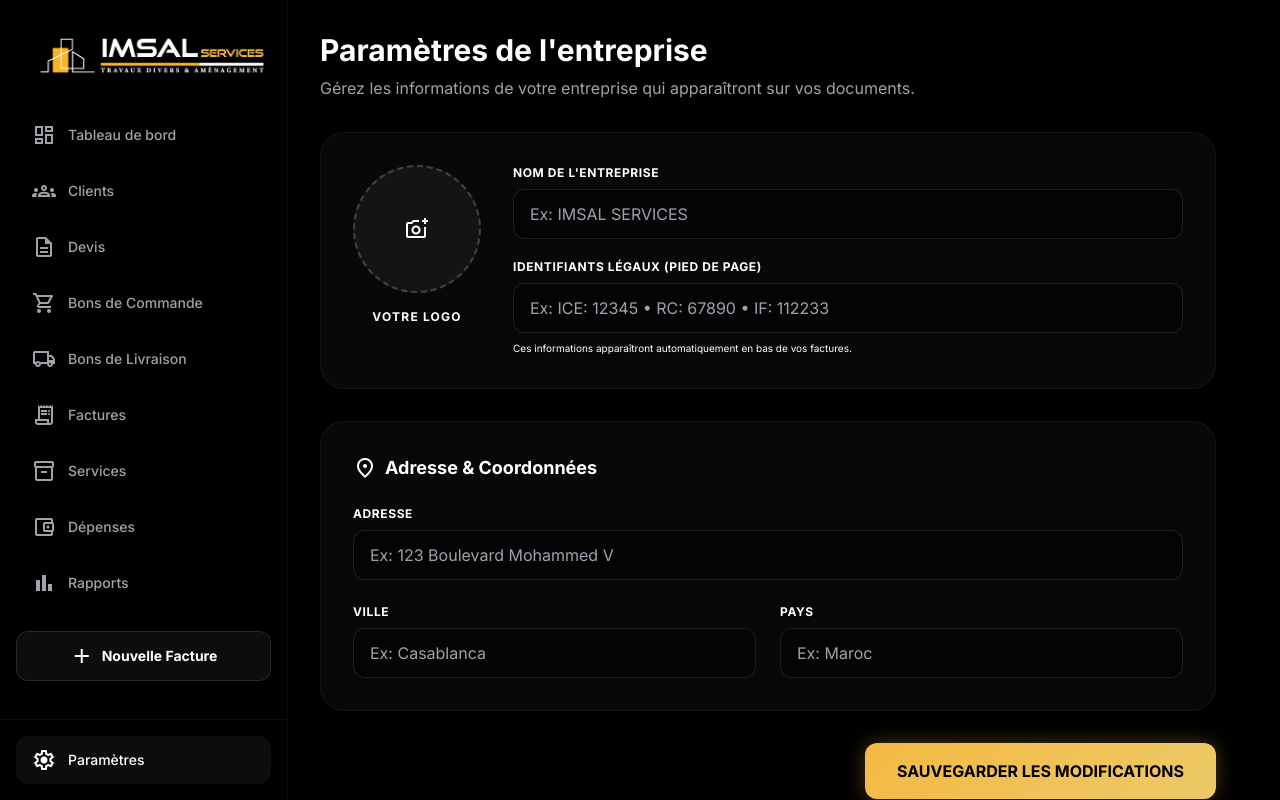
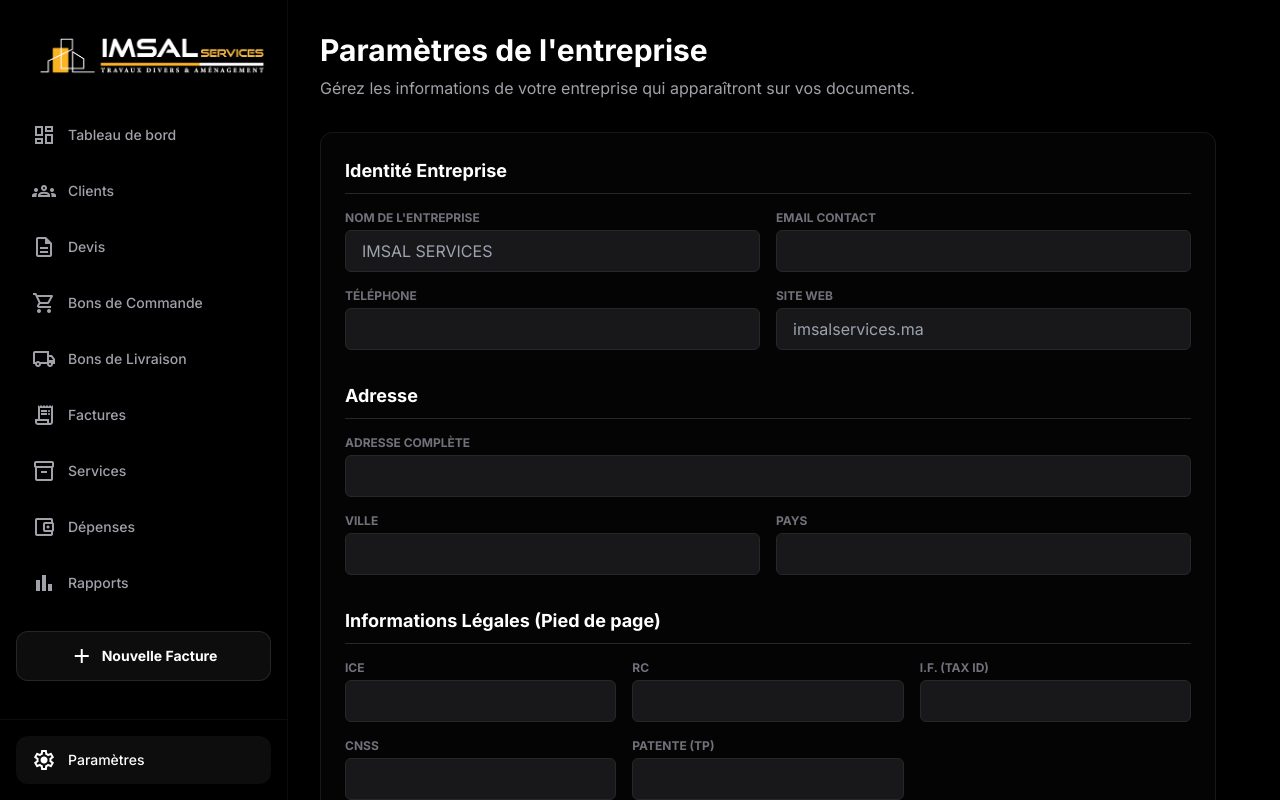
Before and after one commit to Baguza666/client-final-delivery, a Next.js app: page /settings in a window 1280 px wide. Shown: the top 800 px of the page. Built offline with nearby package versions, Linux system fonts and the light colour scheme; no server answers; the database is empty; a web font is replaced by a local one.

Commit message:
Fix workspace null type error

```diff
--- /dev/null
+++ b/src/app/actions/workspace.ts
@@ -0,0 +1,65 @@
+'use server'
+
+import { createServerClient } from '@supabase/ssr'
+import { cookies } from 'next/headers'
+import { revalidatePath } from 'next/cache'
+
+export async function updateWorkspace(formData: FormData) {
+    const cookieStore = await cookies()
+    const supabase = createServerClient(
+        process.env.NEXT_PUBLIC_SUPABASE_URL!,
+        process.env.NEXT_PUBLIC_SUPABASE_ANON_KEY!,
+        { cookies: { get: (name) => cookieStore.get(name)?.value } }
+    )
+
+    // 1. Get current workspace (or create one if missing)
+    let { data: workspace } = await supabase.from('workspaces').select('id').single()
+
+    // If no workspace exists, create a dummy one to update
+    if (!workspace) {
+        const { data: newWs } = await supabase.from('workspaces').insert({}).select().single()
+        workspace = newWs
+    }
+
+    // 🔴 THE FIX: TypeScript safety check
+    // If for some reason it's STILL null, stop here.
+    if (!workspace) {
+        console.error('Critical: No workspace found or created.')
+        return { error: 'Impossible de trouver ou créer un espace de travail.' }
+    }
+
+    // 2. Prepare data object
+    const updates = {
+        name: formData.get('name') as string,
+        address: formData.get('address') as string,
+        city: formData.get('city') as string,
+        country: formData.get('country') as string,
+        phone: formData.get('phone') as string,
+        email: formData.get('email') as string,
+        website: formData.get('website') as string,
+        ice: formData.get('ice') as string,
+        rc: formData.get('rc') as string,
+        tax_id: formData.get('tax_id') as string, // "IF"
+        cnss: formData.get('cnss') as string,
+        tp: formData.get('tp') as string, // "Taxe Professionnelle"
+        bank_name: formData.get('bank_name') as string,
+        rib: formData.get('rib') as string,
+        updated_at: new Date().toISOString(),
+    }
+
+    // 3. Update Database
+    const { error } = await supabase
+        .from('workspaces')
+        .update(updates)
+        .eq('id', workspace.id) // ✅ Error gone because we checked !workspace above
+
+    if (error) {
+        console.error('Error updating settings:', error)
+        return { error: 'Failed to update settings' }
+    }
+
+    // 4. FORCE REFRESH
+    revalidatePath('/settings')
+    revalidatePath('/', 'layout')
+    return { success: true }
+}
--- a/src/components/settings/SettingsForm.tsx
+++ b/src/components/settings/SettingsForm.tsx
@@ -1,129 +1,91 @@
-'use client';
+'use client'
 
-import { useState } from 'react';
-import { updateSettings } from '@/app/actions/settings';
+import React, { useState } from 'react'
+import { updateWorkspace } from '@/app/actions/workspace'
+import { useRouter } from 'next/navigation'
 
 export default function SettingsForm({ workspace }: { workspace: any }) {
-    const [loading, setLoading] = useState(false);
-    const [logoPreview, setLogoPreview] = useState<string | null>(workspace?.logo_url || null);
+    const router = useRouter()
+    const [loading, setLoading] = useState(false)
 
-    const handleLogoChange = (e: React.ChangeEvent<HTMLInputElement>) => {
-        const file = e.target.files?.[0];
-        if (file) {
-            const objectUrl = URL.createObjectURL(file);
-            setLogoPreview(objectUrl);
+    // Standard input style to keep code clean
+    const inputClass = "w-full bg-zinc-900 border border-zinc-800 rounded-md px-4 py-2 text-white focus:outline-none focus:ring-2 focus:ring-blue-600 focus:border-transparent transition-all"
+    const labelClass = "block text-xs font-bold uppercase text-zinc-500 mb-1"
+
+    async function handleSubmit(event: React.FormEvent<HTMLFormElement>) {
+        event.preventDefault()
+        setLoading(true)
+
+        const formData = new FormData(event.currentTarget)
+        const result = await updateWorkspace(formData)
+
+        if (result?.success) {
+            // ✅ CRITICAL: This pulls the new data from the server immediately
+            router.refresh()
+            alert("Paramètres enregistrés avec succès !")
+        } else {
+            alert("Erreur lors de l'enregistrement.")
         }
-    };
-
-    const handleSubmit = async (formData: FormData) => {
-        setLoading(true);
-        await updateSettings(formData);
-        setLoading(false);
-        alert('Paramètres mis à jour !');
-    };
+        setLoading(false)
+    }
 
     return (
-        <form action={handleSubmit} className="flex flex-col gap-8 pb-20">
-            <input type="hidden" name="workspace_id" value={workspace?.id} />
-            <input type="hidden" name="current_logo_url" value={workspace?.logo_url || ''} />
+        <form onSubmit={handleSubmit} className="space-y-8 bg-zinc-950/50 p-6 rounded-xl border border-zinc-900">
 
-            {/* 1. IDENTITY & LOGO CARD */}
-            <div className="glass-card p-8 rounded-3xl border border-white/5 flex flex-col md:flex-row gap-8 items-center md:items-start">
+            {/* 1. Identity */}
+            <div>
+                <h3 className="text-lg font-bold text-white mb-4 border-b border-zinc-800 pb-2">Identité Entreprise</h3>
+                <div className="grid grid-cols-1 md:grid-cols-2 gap-4">
+                    <div><label className={labelClass}>Nom de l'entreprise</label><input name="name" defaultValue={workspace?.name} className={inputClass} placeholder="IMSAL SERVICES" /></div>
+                    <div><label className={labelClass}>Email Contact</label><input name="email" defaultValue={workspace?.email} className={inputClass} /></div>
+                    <div><label className={labelClass}>Téléphone</label><input name="phone" defaultValue={workspace?.phone} className={inputClass} /></div>
+                    <div><label className={labelClass}>Site Web</label><input name="website" defaultValue={workspace?.website} className={inputClass} placeholder="imsalservices.ma" /></div>
+                </div>
+            </div>
 
-                {/* Logo Uploader */}
-                <div className="flex flex-col items-center gap-4">
-                    <div className="relative group w-32 h-32 rounded-full border-2 border-dashed border-white/20 flex items-center justify-center overflow-hidden bg-white/5 hover:border-primary/50 transition-colors">
-                        {logoPreview ? (
-                            <img src={logoPreview} alt="Logo" className="w-full h-full object-cover" />
-                        ) : (
-                            <span className="material-symbols-outlined text-4xl text-text-secondary">add_a_photo</span>
-                        )}
-
-                        <input
-                            type="file"
-                            name="logo"
-                            accept="image/*"
-                            onChange={handleLogoChange}
-                            className="absolute inset-0 opacity-0 cursor-pointer z-10"
-                        />
-                    </div>
-                    <p className="text-xs text-text-secondary uppercase tracking-widest font-bold">Votre Logo</p>
-                </div>
-
-                {/* Name & Identifiers */}
-                <div className="flex-1 w-full space-y-5">
-                    <div className="flex flex-col gap-2">
-                        <label className="text-xs font-bold text-text-secondary uppercase tracking-wider">Nom de l'entreprise</label>
-                        <input
-                            name="name"
-                            defaultValue={workspace?.name || ''}
-                            placeholder="Ex: IMSAL SERVICES"
-                            className="w-full bg-black/40 border border-white/10 rounded-xl px-4 py-3 text-white focus:border-primary outline-none"
-                        />
-                    </div>
-
-                    <div className="flex flex-col gap-2">
-                        <label className="text-xs font-bold text-text-secondary uppercase tracking-wider">Identifiants Légaux (Pied de page)</label>
-                        <input
-                            name="tax_id"
-                            defaultValue={workspace?.tax_id || ''}
-                            placeholder="Ex: ICE: 12345 • RC: 67890 • IF: 112233"
-                            className="w-full bg-black/40 border border-white/10 rounded-xl px-4 py-3 text-white focus:border-primary outline-none"
-                        />
-                        <p className="text-[10px] text-text-secondary">Ces informations apparaîtront automatiquement en bas de vos factures.</p>
+            {/* 2. Address */}
+            <div>
+                <h3 className="text-lg font-bold text-white mb-4 border-b border-zinc-800 pb-2">Adresse</h3>
+                <div className="space-y-4">
+                    <div><label className={labelClass}>Adresse complète</label><input name="address" defaultValue={workspace?.address} className={inputClass} /></div>
+                    <div className="grid grid-cols-2 gap-4">
+                        <div><label className={labelClass}>Ville</label><input name="city" defaultValue={workspace?.city} className={inputClass} /></div>
+                        <div><label className={labelClass}>Pays</label><input name="country" defaultValue={workspace?.country} className={inputClass} /></div>
                     </div>
                 </div>
             </div>
 
-            {/* 2. ADDRESS CARD */}
-            <div className="glass-card p-8 rounded-3xl border border-white/5 space-y-6">
-                <h3 className="text-lg font-bold text-white mb-2 flex items-center gap-2">
-                    <span className="material-symbols-outlined text-primary">location_on</span>
-                    Adresse & Coordonnées
-                </h3>
-
-                <div className="flex flex-col gap-2">
-                    <label className="text-xs font-bold text-text-secondary uppercase tracking-wider">Adresse</label>
-                    <input
-                        name="address"
-                        defaultValue={workspace?.address || ''}
-                        placeholder="Ex: 123 Boulevard Mohammed V"
-                        className="w-full bg-black/40 border border-white/10 rounded-xl px-4 py-3 text-white focus:border-primary outline-none"
-                    />
-                </div>
-
-                <div className="grid grid-cols-1 md:grid-cols-2 gap-6">
-                    <div className="flex flex-col gap-2">
-                        <label className="text-xs font-bold text-text-secondary uppercase tracking-wider">Ville</label>
-                        <input
-                            name="city"
-                            defaultValue={workspace?.city || ''}
-                            placeholder="Ex: Casablanca"
-                            className="w-full bg-black/40 border border-white/10 rounded-xl px-4 py-3 text-white focus:border-primary outline-none"
-                        />
-                    </div>
-                    <div className="flex flex-col gap-2">
-                        <label className="text-xs font-bold text-text-secondary uppercase tracking-wider">Pays</label>
-                        <input
-                            name="country"
-                            defaultValue={workspace?.country || ''}
-                            placeholder="Ex: Maroc"
-                            className="w-full bg-black/40 border border-white/10 rounded-xl px-4 py-3 text-white focus:border-primary outline-none"
-                        />
-                    </div>
+            {/* 3. Legal Info (ICE, RC, etc.) */}
+            <div>
+                <h3 className="text-lg font-bold text-white mb-4 border-b border-zinc-800 pb-2">Informations Légales (Pied de page)</h3>
+                <div className="grid grid-cols-2 md:grid-cols-3 gap-4">
+                    <div><label className={labelClass}>ICE</label><input name="ice" defaultValue={workspace?.ice} className={inputClass} /></div>
+                    <div><label className={labelClass}>RC</label><input name="rc" defaultValue={workspace?.rc} className={inputClass} /></div>
+                    <div><label className={labelClass}>I.F. (Tax ID)</label><input name="tax_id" defaultValue={workspace?.tax_id} className={inputClass} /></div>
+                    <div><label className={labelClass}>CNSS</label><input name="cnss" defaultValue={workspace?.cnss} className={inputClass} /></div>
+                    <div><label className={labelClass}>Patente (TP)</label><input name="tp" defaultValue={workspace?.tp} className={inputClass} /></div>
                 </div>
             </div>
 
-            {/* SAVE BUTTON */}
-            <div className="flex justify-end">
+            {/* 4. Bank Info */}
+            <div>
+                <h3 className="text-lg font-bold text-white mb-4 border-b border-zinc-800 pb-2">Coordonnées Bancaires</h3>
+                <div className="grid grid-cols-1 gap-4">
+                    <div><label className={labelClass}>Nom de la Banque</label><input name="bank_name" defaultValue={workspace?.bank_name} className={inputClass} placeholder="BANK OF AFRICA" /></div>
+                    <div><label className={labelClass}>RIB (24 chiffres)</label><input name="rib" defaultValue={workspace?.rib} className={inputClass} placeholder="011................" /></div>
+                </div>
+            </div>
+
+            {/* Save Button */}
+            <div className="pt-4 flex justify-end">
                 <button
                     type="submit"
                     disabled={loading}
-                    className="px-8 py-4 rounded-xl bg-gold-gradient text-black font-bold shadow-[0_0_20px_rgba(244,185,67,0.3)] hover:scale-105 transition-transform disabled:opacity-50 flex items-center gap-2"
+                    className="bg-blue-600 hover:bg-blue-500 text-white font-bold py-3 px-8 rounded-lg transition-all flex items-center gap-2 disabled:opacity-50"
                 >
-                    {loading ? 'Enregistrement...' : 'SAUVEGARDER LES MODIFICATIONS'}
+                    {loading ? 'Enregistrement...' : 'Enregistrer les modifications'}
                 </button>
             </div>
         </form>
-    );
+    )
 }
```
